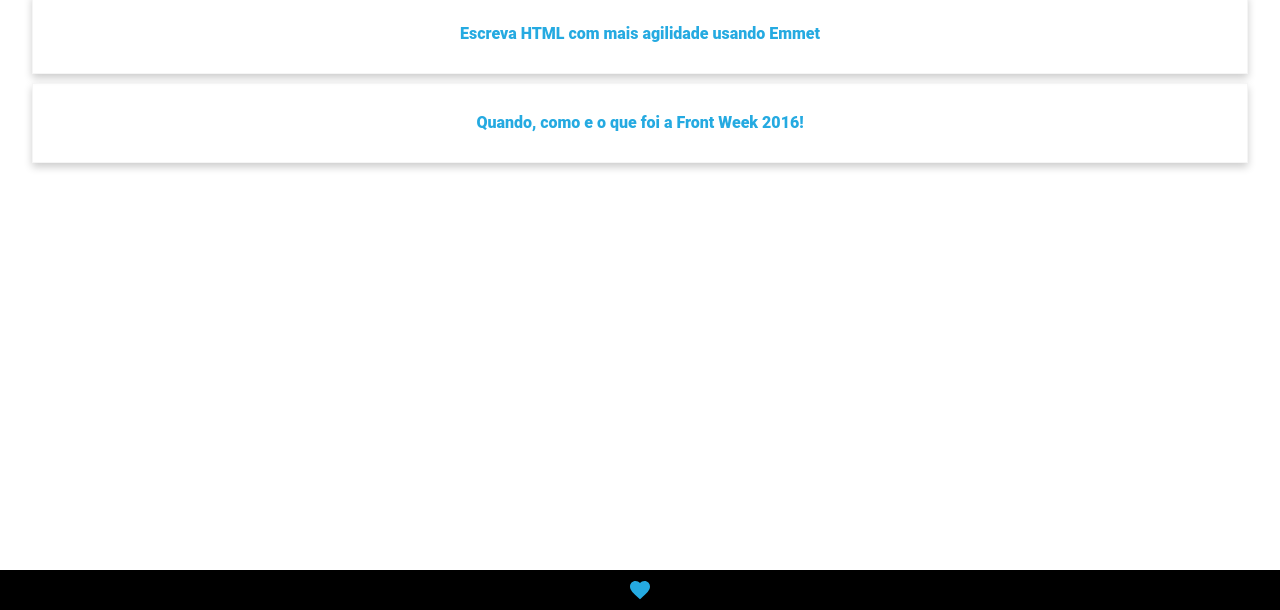
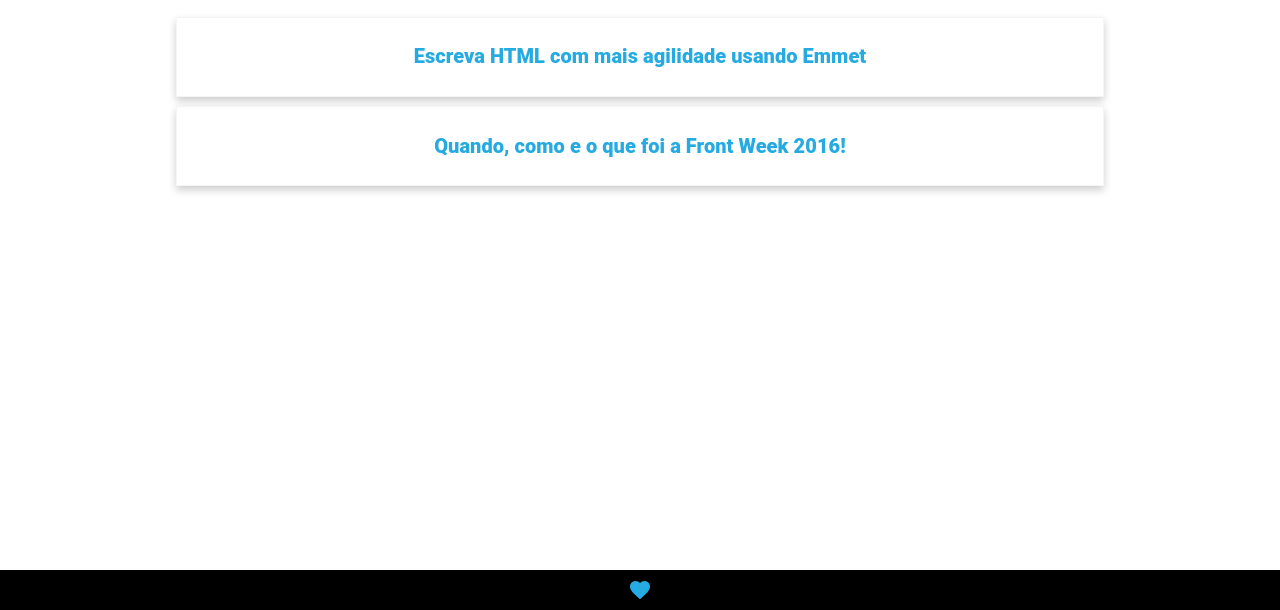
Before and after one commit to marquinhusgoncalves/marquinhusgoncalves.com, a Gatsby site in the folder marquinhus/: page /blog in a window 1280 px wide. Shown: the part 190-800 px from the top of the page. Built offline with nearby package versions, Linux system fonts and the light colour scheme; Gatsby itself is replaced by a stand-in of ours; some packages are replaced by stand-ins of ours.

Commit message:
chore: adjust main

```diff
--- a/marquinhus/src/components/Layout/styled.js
+++ b/marquinhus/src/components/Layout/styled.js
@@ -7,6 +7,21 @@
 `
 
 export const LayoutMainWrapped = styled.main`
-  padding: 2rem;
+  width: 100%;
+  max-width: 960px;
+  margin: 2rem auto;
+  text-align: justify;
+  padding: 0 1rem;
+  font-size: 1.25rem;
+  line-height: 1.58;
+  letter-spacing: 0.003em;
   flex-grow: 1;
+
+  a {
+    color: var(--color-blue);
+
+    &:hover {
+      color: var(--color-blue-dark);
+    }
+  }
 `
--- a/marquinhus/src/styles/global.js
+++ b/marquinhus/src/styles/global.js
@@ -58,8 +58,14 @@
     --color-black: #000;
     --color-white: #FFF;
     --color-blue: #25AAE1;
+    --color-blue-dark: #1d86af;
     --color-grey-light: #F5F5F5;
     --highlight: #1fa1f2;
+  }
+  a {
+    text-decoration: none;
+    color: inherit;
+    transition: 0.5s ease;
   }
   img {
     display: block;
```
